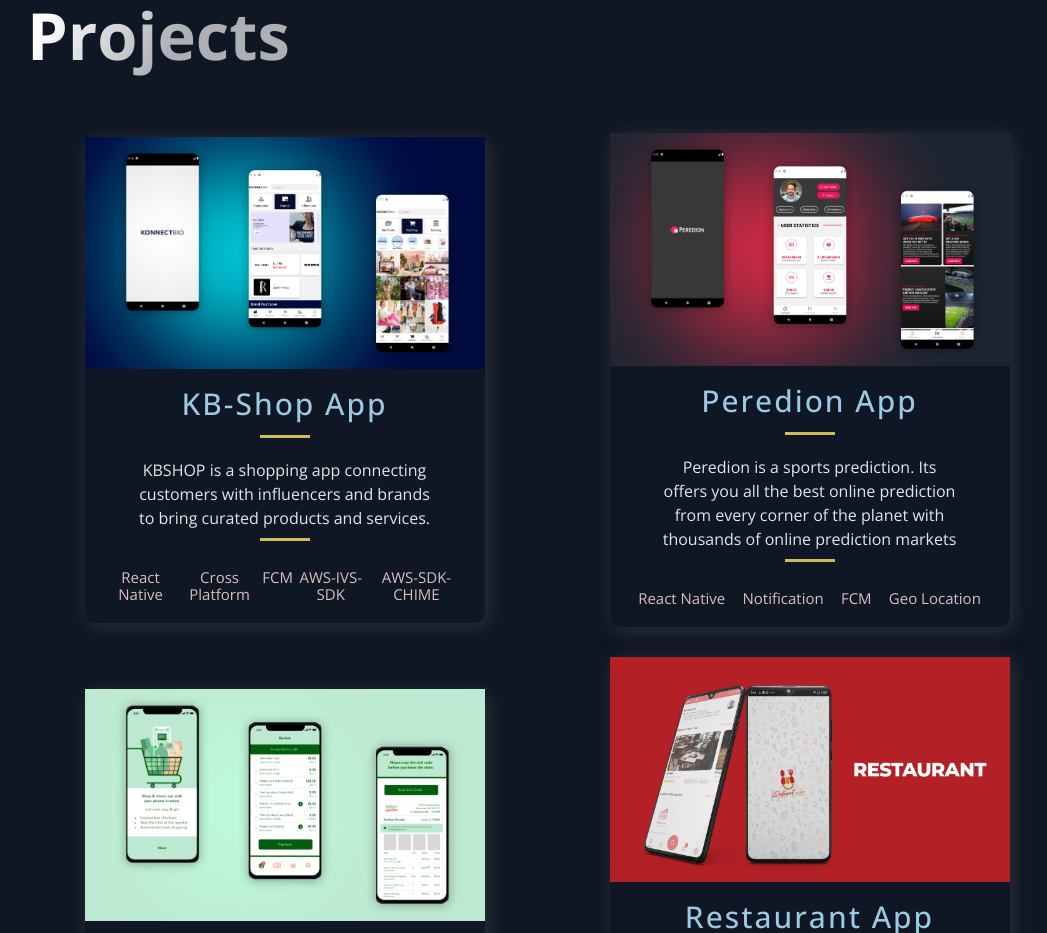
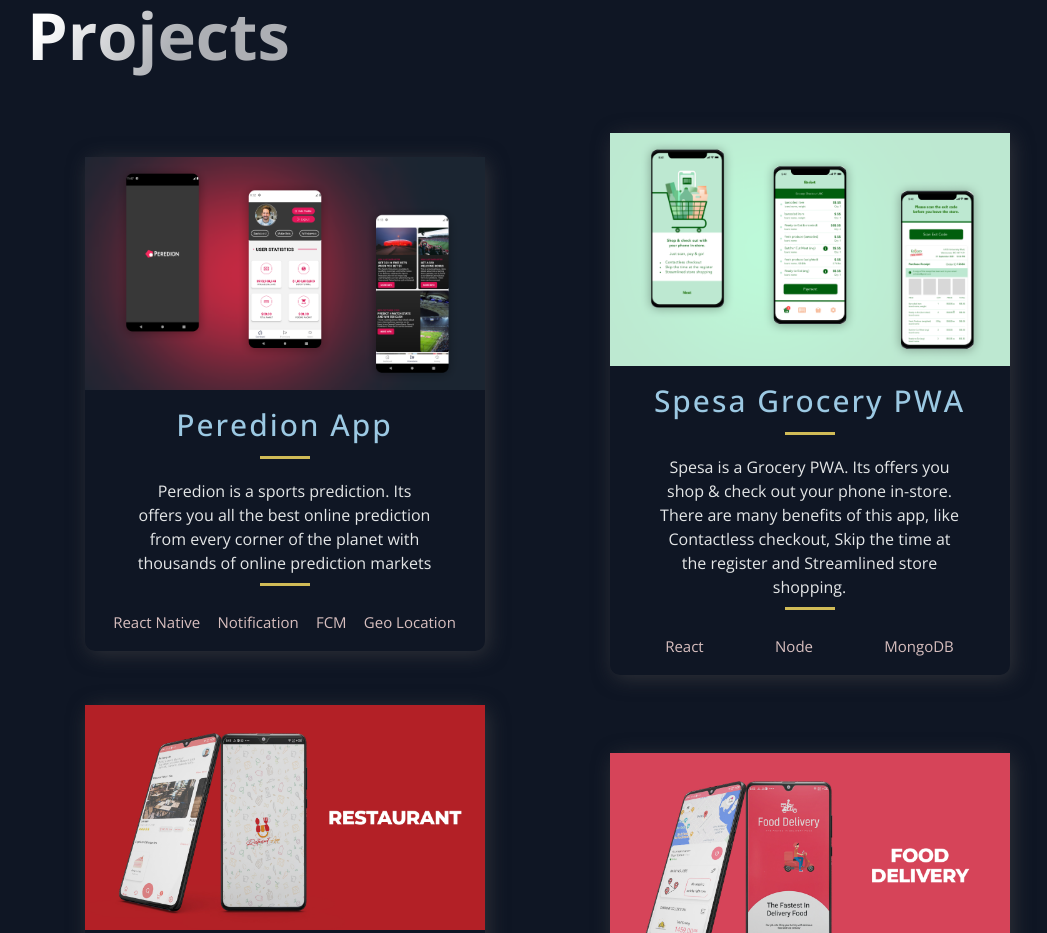
Before and after one commit to RoshaanAli/RoshaanAli.github.io, a Next.js app: page / in a window 1280 px wide. Shown: the part 860-1793 px from the top of the page, without its empty margins (93-1140 px from the left). Built offline with nearby package versions, Linux system fonts and the light colour scheme.

Commit message:
resume updated

```diff
--- a/src/constants/constants.js
+++ b/src/constants/constants.js
@@ -1,19 +1,19 @@
 export const projects = [
-  {
-    title: "KB-Shop App",
-    description:
-      "KBSHOP is a shopping app connecting customers with influencers and brands to bring curated products and services.",
-    image: "/images/KBShop.png",
-    tags: [
-      "React Native",
-      "Cross Platform",
-      "FCM",
-      "AWS-IVS-SDK",
-      "AWS-SDK-CHIME",
-    ],
-    source: "#",
-    id: 1,
-  },
+  // {
+  //   title: "KB-Shop App",
+  //   description:
+  //     "KBSHOP is a shopping app connecting customers with influencers and brands to bring curated products and services.",
+  //   image: "/images/KBShop.png",
+  //   tags: [
+  //     "React Native",
+  //     "Cross Platform",
+  //     "FCM",
+  //     "AWS-IVS-SDK",
+  //     "AWS-SDK-CHIME",
+  //   ],
+  //   source: "#",
+  //   id: 1,
+  // },
   {
     title: "Peredion App",
     description:
```
Also changed, not shown: 1 other file (tests, documents, lock files or other folders).
